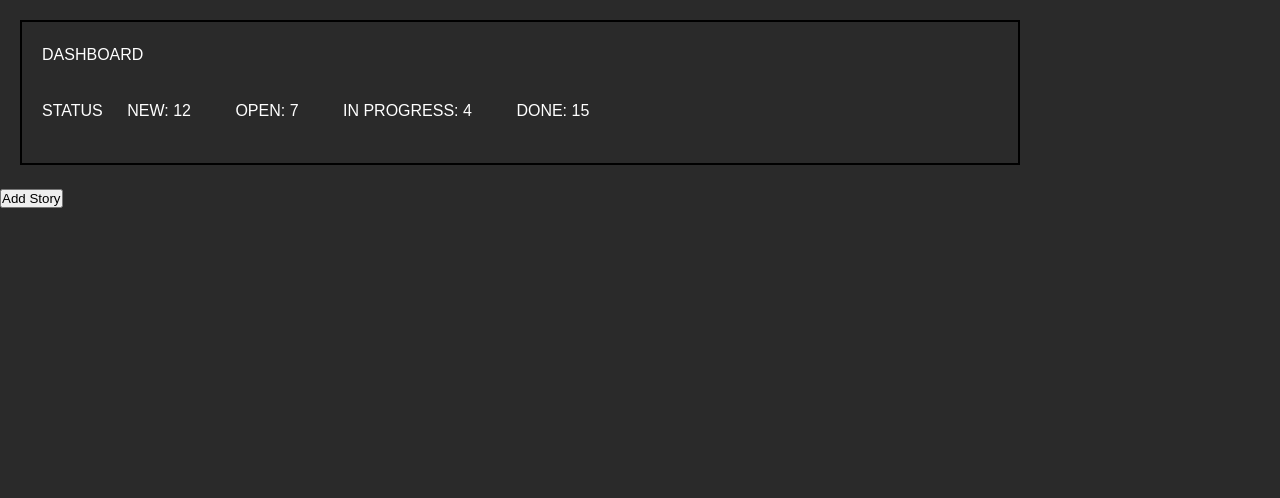
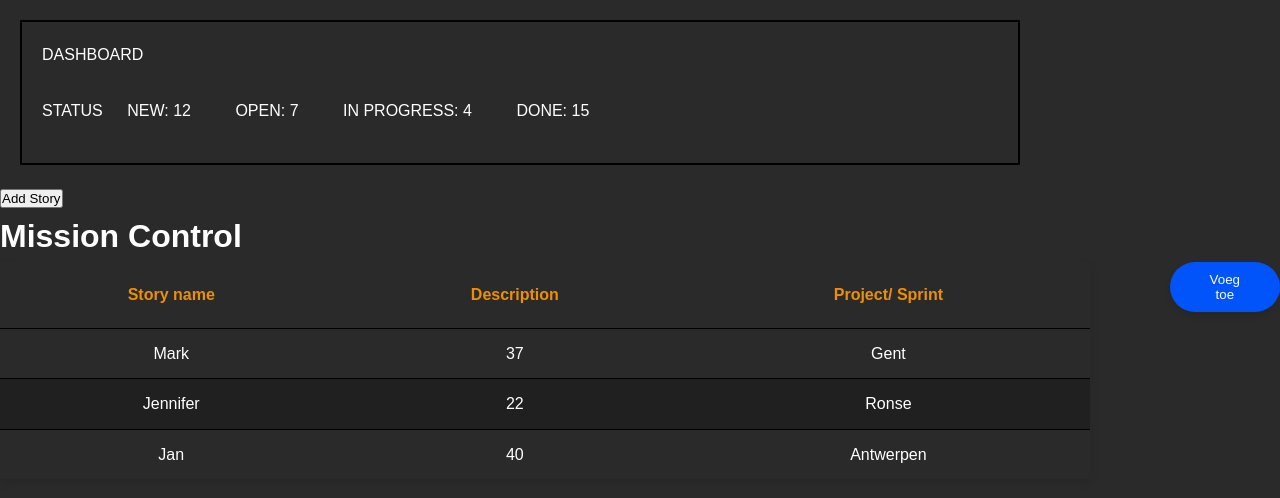
Before and after one commit to kilfour/ASH, a website: page observation-deck/public/entry-points/mission-control.html in a window 1280 px wide. Drawn offline with Linux system fonts and the light colour scheme.

Commit message:
changes html

```diff
--- a/observation-deck/public/entry-points/mission-control.html
+++ b/observation-deck/public/entry-points/mission-control.html
@@ -58,6 +58,54 @@
     </div>
     </form>
     <script type="module" src="../../src/mission-control/story-add-button.js"></script>
+
+
+
+
+
+
+
+
+     <div class="header">
+        <h1>Mission Control</h1>
+    </header>
+    <div class="table-button-wrapper">
+    <table>
+        <thead>
+            <tr>
+                <th>Story name</th>
+                <th>Description</th>
+                <th>Project/ Sprint</th>
+            </tr>
+        </thead>
+        <tbody>
+            <tr>
+                <td>Mark</td>
+                <td>37</td>
+                <td>Gent</td>
+            </tr>
+            <tr>
+                <td>Jennifer</td>
+                <td>22</td>
+                <td>Ronse</td>
+            </tr>
+            <tr>
+                <td>Jan</td>
+                <td>40</td>
+                <td>Antwerpen</td>
+            </tr>
+        </tbody>
+
+    </table>
+       <div class="center">
+        <button class="button">Voeg toe</button>
+       </div>
+
+
+
+
+
+
 </body>
 
 </html>
```
